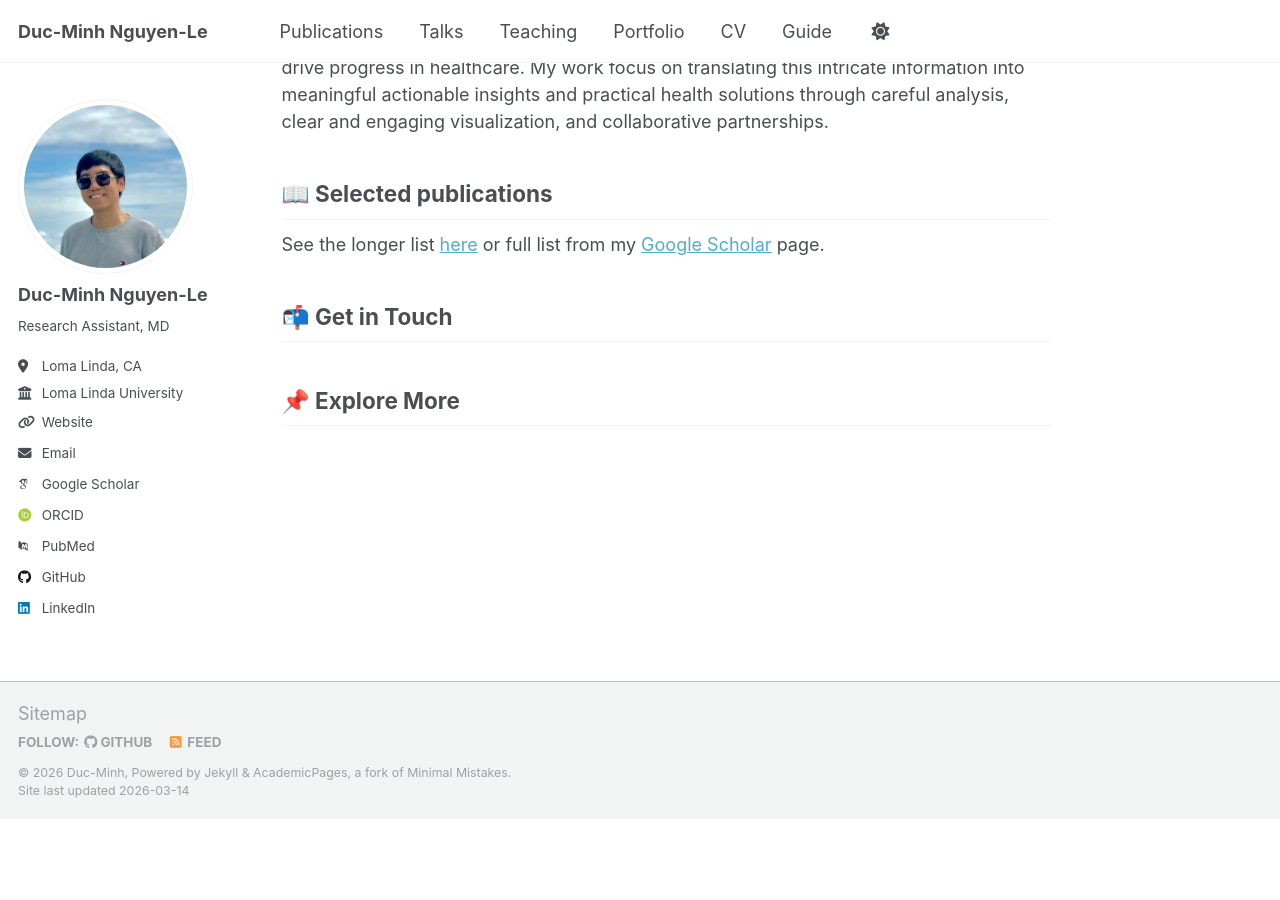
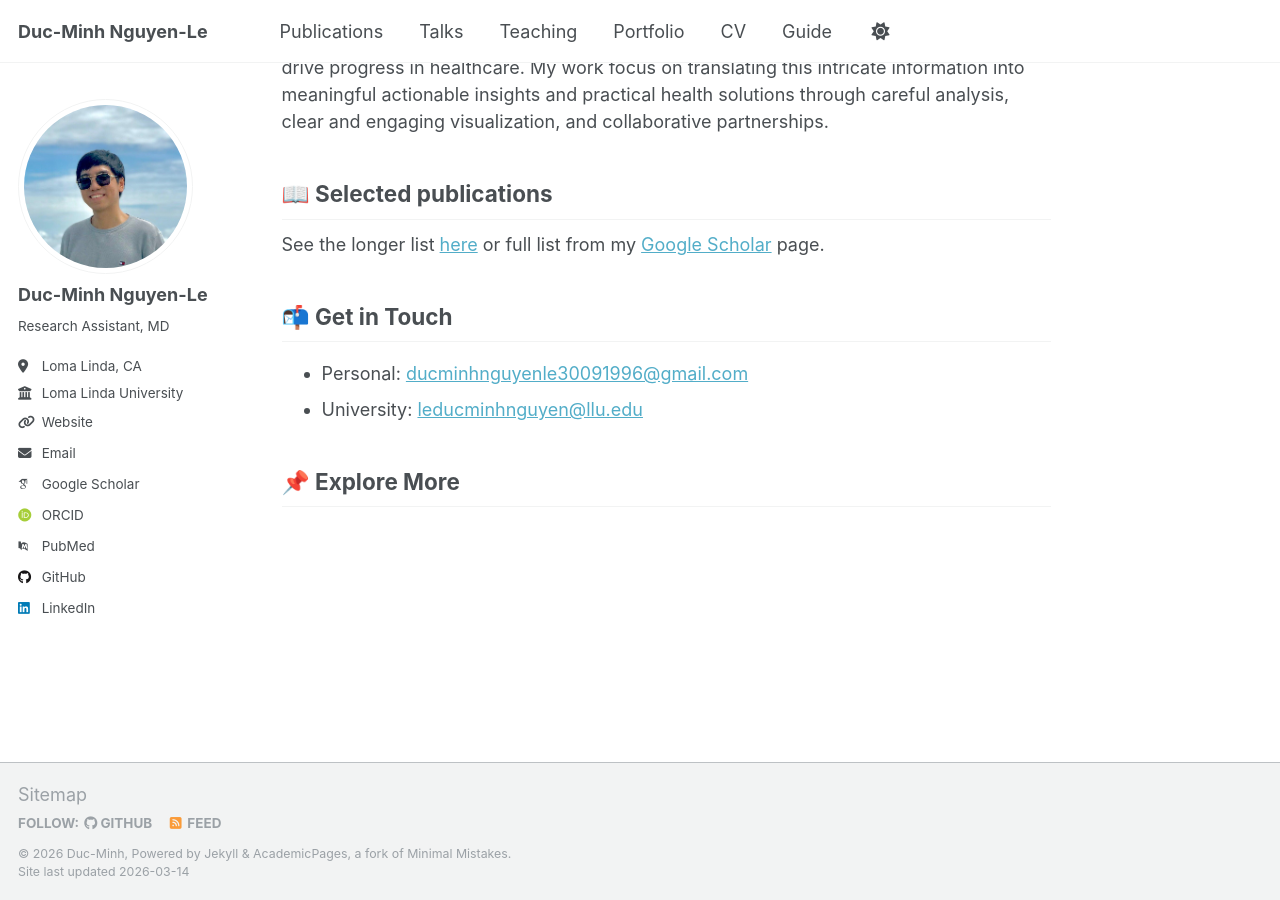
Before and after one commit to ducminhnguyenle/ducminhnguyenle.github.io, a Jekyll site: the page built from _pages/about.md, in a window 1280 px wide and 900 px high, scrolled down 992 px. Built offline with Jekyll 4.4.1, drawn with Linux system fonts in a browser that asks for light colours; some web fonts are replaced; before the commit the page ends 1811 px from its top, so only the background shows below that; part of the change alters nothing that is shown.

Commit message:
Update contact info and CV

```diff
--- a/_pages/about.md
+++ b/_pages/about.md
@@ -38,4 +38,7 @@ Complex biomedical and heterogeneity of genomic data carry important stories tha
 
 ## 📬 Get in Touch
 
+- Personal: <ducminhnguyenle30091996@gmail.com>
+- University: <leducminhnguyen@llu.edu>
+
 ## 📌 Explore More
```
Also changed, not shown: 1 other file.
